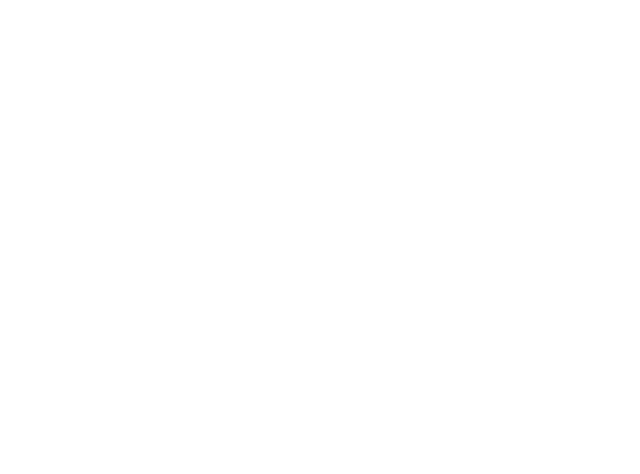
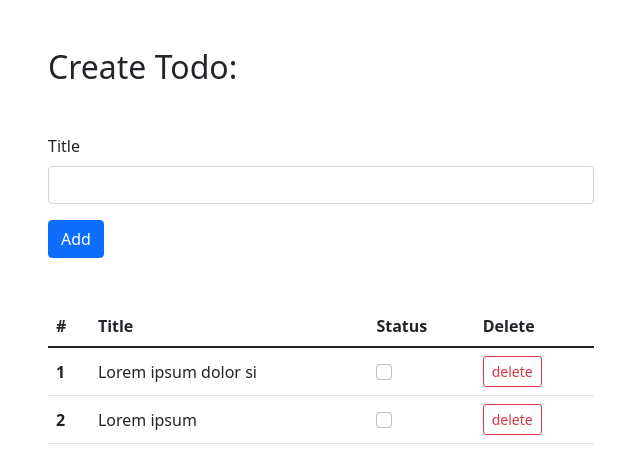
Before and after one commit to mohammadsajjadjamali/Todo-With-Ts, a website: page index.html in a window 1280 px wide. Shown: the whole page, without its empty margins (319-959 px from the left). Drawn offline with nearby package versions, Linux system fonts and the light colour scheme.

Commit message:
Ui Project

```diff
--- a/index.html
+++ b/index.html
@@ -5,10 +5,68 @@
     <meta charset="UTF-8">
     <meta http-equiv="X-UA-Compatible" content="IE=edge">
     <meta name="viewport" content="width=device-width, initial-scale=1.0">
+    <link href="https://cdn.jsdelivr.net/npm/bootstrap@5.1.3/dist/css/bootstrap.min.css" rel="stylesheet"
+        integrity="sha384-1BmE4kWBq78iYhFldvKuhfTAU6auU8tT94WrHftjDbrCEXSU1oBoqyl2QvZ6jIW3" crossorigin="anonymous">
     <title>Todo App with TypeScript </title>
 </head>
 
 <body>
+   <!-- Form -->
+   <section>
+    <div class="container mt-5">
+        <div class="row">
+            <div class="col-md-6 offset-md-3">
+                <h2 class="mb-5">Create Todo:</h2>
+                <form id="todo-form">
+                    <div class="mb-3">
+                        <label for="title" class="form-label">Title</label>
+                        <input type="text" class="form-control" id="title" aria-describedby="emailHelp">
+                        <p id="title-error" class="form-text text-danger"></p>
+                    </div>
+                    <button type="submit" class="btn btn-primary">Add</button>
+                </form>
+            </div>
+        </div>
+    </div>
+</section>
+
+<!-- Table -->
+<section>
+    <div class="container mt-5">
+        <div class="row">
+            <div class="col-md-6 offset-md-3">
+                <table class="table align-middle">
+                    <thead>
+                        <tr>
+                            <th scope="col">#</th>
+                            <th scope="col">Title</th>
+                            <th scope="col">Status</th>
+                            <th scope="col">Delete</th>
+                        </tr>
+                    </thead>
+                    <tbody id="todo-list">
+                        <tr>
+                            <th scope="row">1</th>
+                            <td>Lorem ipsum dolor si </td>
+                            <td><input type="checkbox" class="form-check-input"></td>
+                            <td>
+                                <button class="btn btn-sm btn-outline-danger">delete</button>
+                            </td>
+                        </tr>
+                        <tr>
+                            <th scope="row">2</th>
+                            <td>Lorem ipsum </td>
+                            <td><input type="checkbox" class="form-check-input"></td>
+                            <td>
+                                <button class="btn btn-sm btn-outline-danger">delete</button>
+                            </td>
+                        </tr>
+                    </tbody>
+                </table>
+            </div>
+        </div>
+    </div>
+</section>
 
 
     <script src="./dist/app.js"></script>
```
